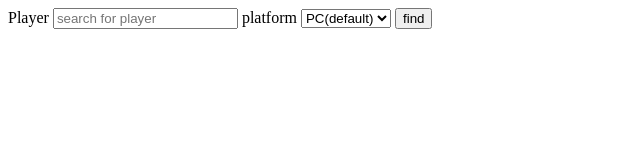
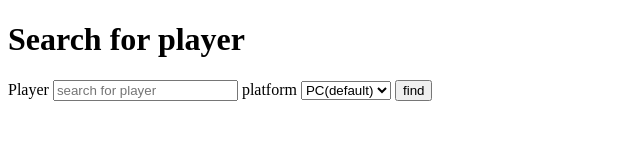
Before and after one commit to puggen1/EASstats, a website with bundled scripts: page index.html in a window 1280 px wide. Shown: the whole page, without its empty margins (0-640 px from the left). Built offline with nearby package versions, Linux system fonts and the light colour scheme.

Commit message:
added h1 to index.html

```diff
--- a/index.html
+++ b/index.html
@@ -7,6 +7,7 @@
     <title>FrontPage | EASstats</title>
 </head>
 <body>
+    <h1>Search for player</h1>
     <form id="searchByPlayer">
         <label for="player">Player</label>
         <input id="player" name="player" type="text" placeholder="search for player">
```
